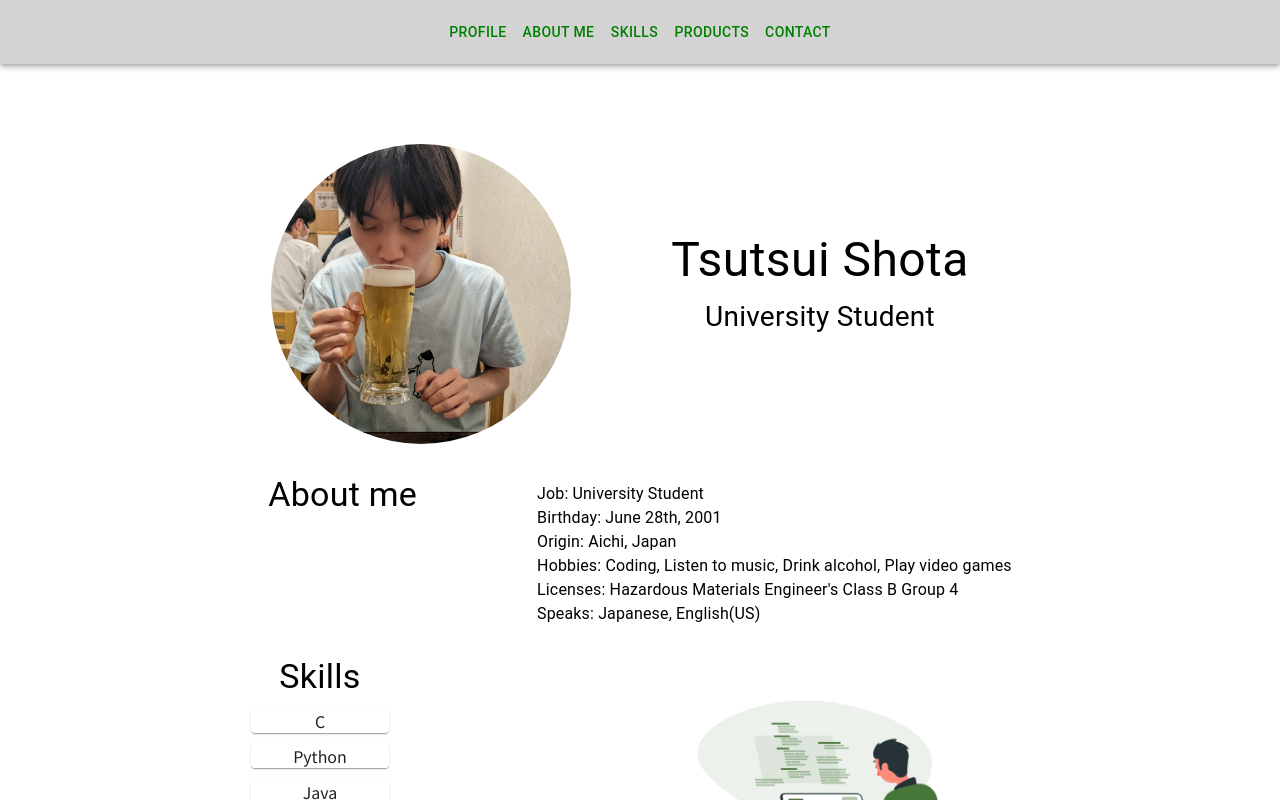
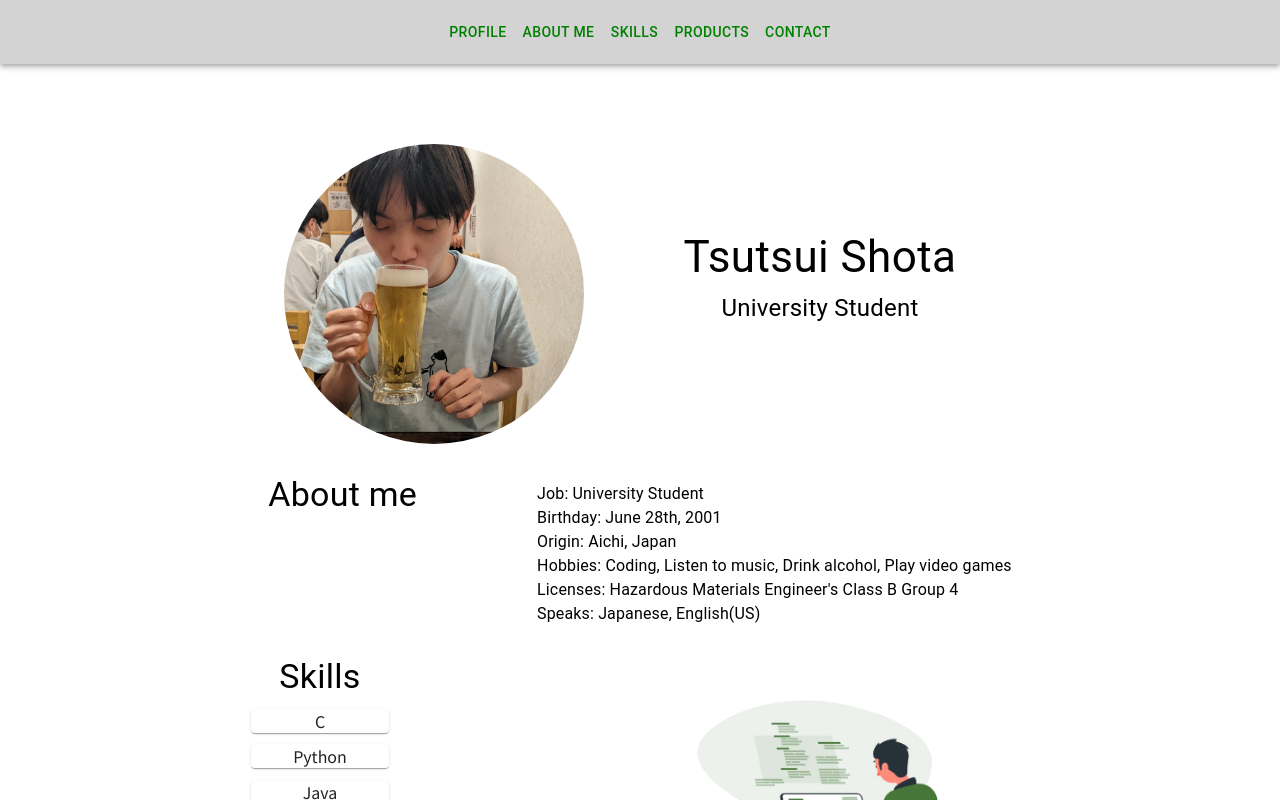
Before and after one commit to wind111-lang/wind111-portfolio, a React (Create React App) app: page / in a window 1280 px wide. Shown: the top 800 px of the page. Built offline with nearby package versions, Linux system fonts and the light colour scheme.

Commit message:
Fix:fontsize

```diff
--- a/src/Components/Profile.tsx
+++ b/src/Components/Profile.tsx
@@ -24,9 +24,9 @@ const Profile: React.FC = () =>{
                         alt="Tsutsui Shota" src={Image}
                         style={{ width: "300px", height: "300px", top: "60px", right: "60px", margin: "20px" }}
                     />
-                    <Typography sx={{ fontSize: '48px', textAlign: "center", marginTop: "160px", marginLeft:"20px"}}>
+                    <Typography sx={{ fontSize: '44px', textAlign: "center", marginTop: "160px", marginLeft:"20px"}}>
                         Tsutsui Shota
-                    <Typography sx={{fontSize: '28px', textAlign:"center", marginRight:"0px"}}>
+                    <Typography sx={{fontSize: '24px', textAlign:"center", marginRight:"0px"}}>
                             University Student
                     </Typography>
                     </Typography>
```
